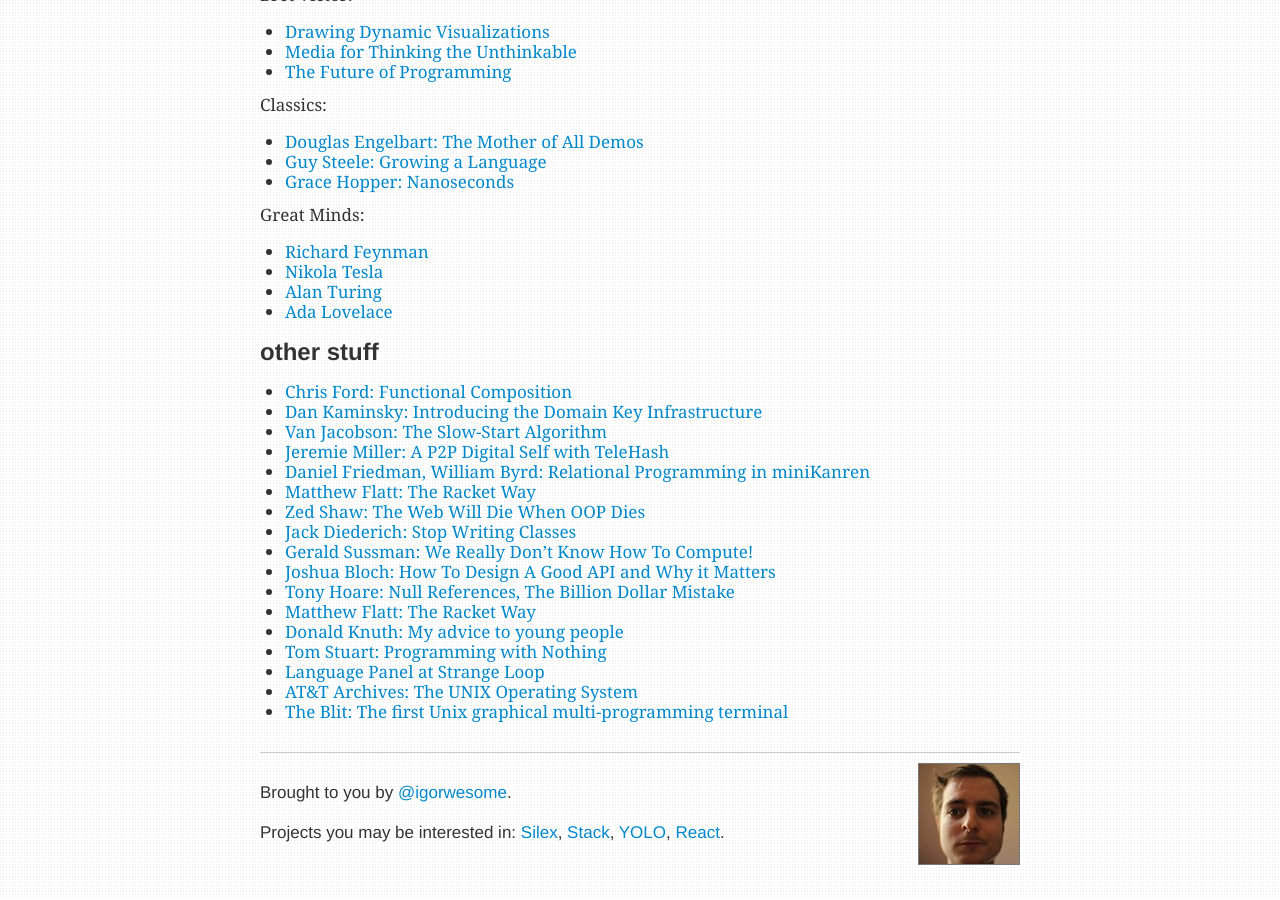
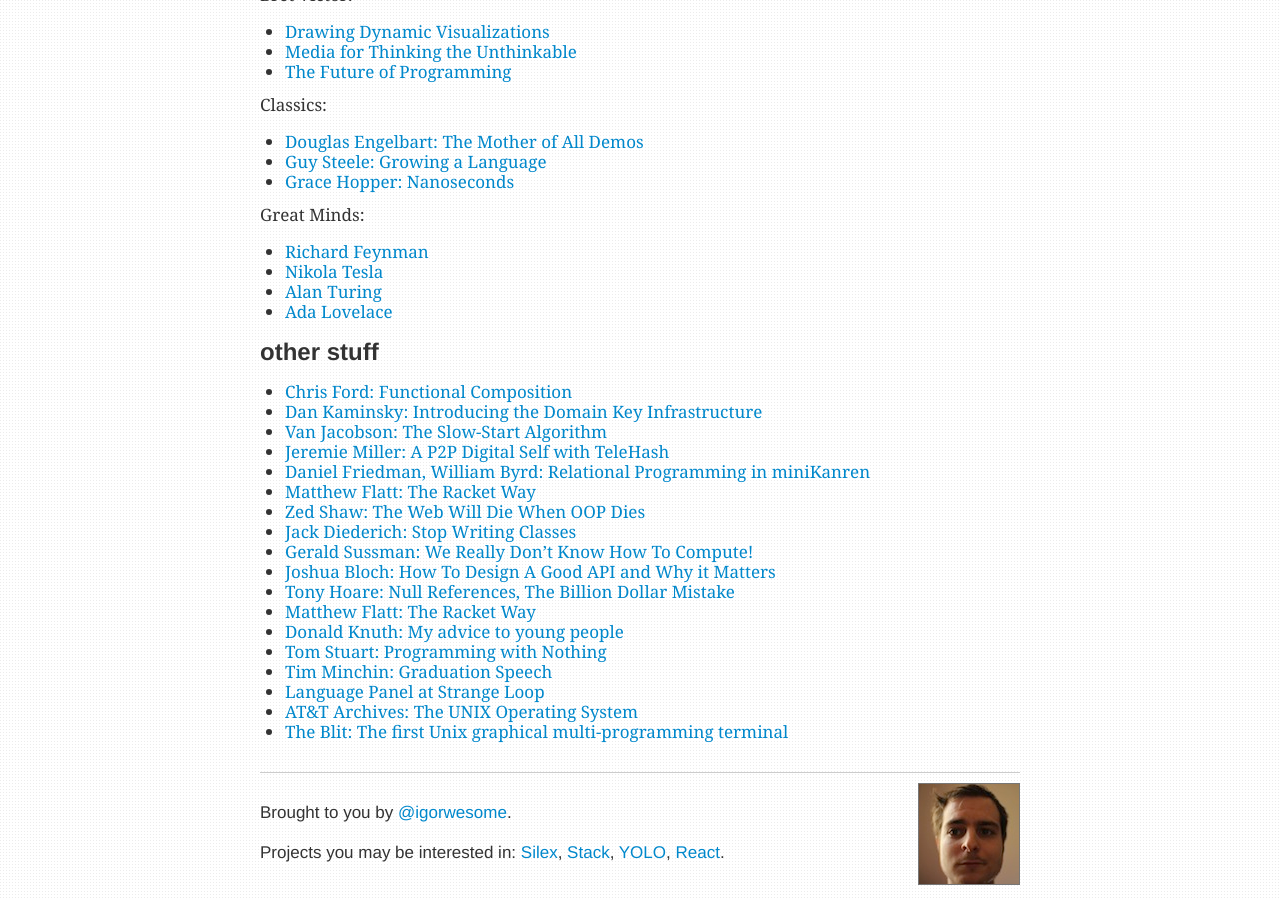
Before and after one commit to igorw/weblog, a Jekyll site: the page built from videoshelf.md, in a window 1280 px wide and 900 px high, scrolled down 573 px. Built offline with Jekyll 4.4.1, drawn with Linux system fonts in a browser that asks for light colours; Markdown is read by kramdown in place of the engine named in the settings.

Commit message:
add tim minchin

```diff
--- a/videoshelf.md
+++ b/videoshelf.md
@@ -65,6 +65,7 @@
 * [Matthew Flatt: The Racket Way](http://www.infoq.com/presentations/Racket)
 * [Donald Knuth: My advice to young people](https://www.youtube.com/watch?v=75Ju0eM5T2c)
 * [Tom Stuart: Programming with Nothing](http://rubymanor.org/3/videos/programming_with_nothing/)
+* [Tim Minchin: Graduation Speech](https://www.youtube.com/watch?v=yoEezZD71sc)
 * [Language Panel at Strange Loop](http://www.infoq.com/presentations/Language-Panel)
 * [AT&T Archives: The UNIX Operating System](https://www.youtube.com/watch?v=tc4ROCJYbm0)
 * [The Blit: The first Unix graphical multi-programming terminal](https://www.youtube.com/watch?v=emh22gT5e9k)
```
